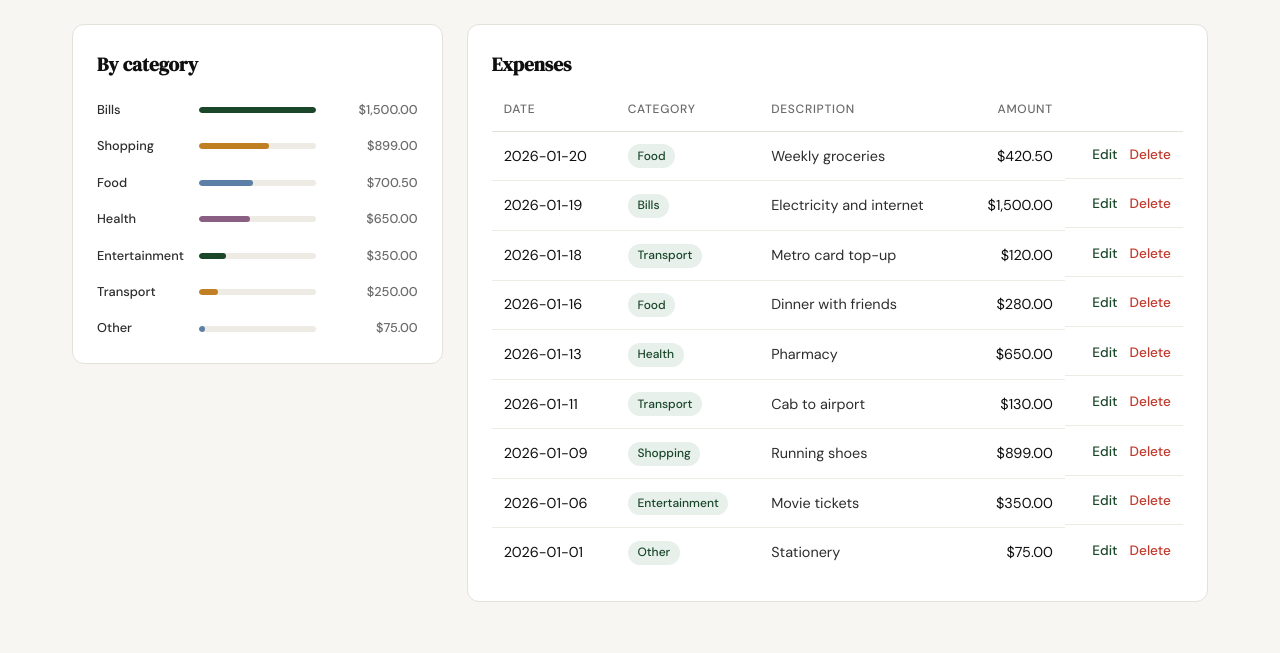
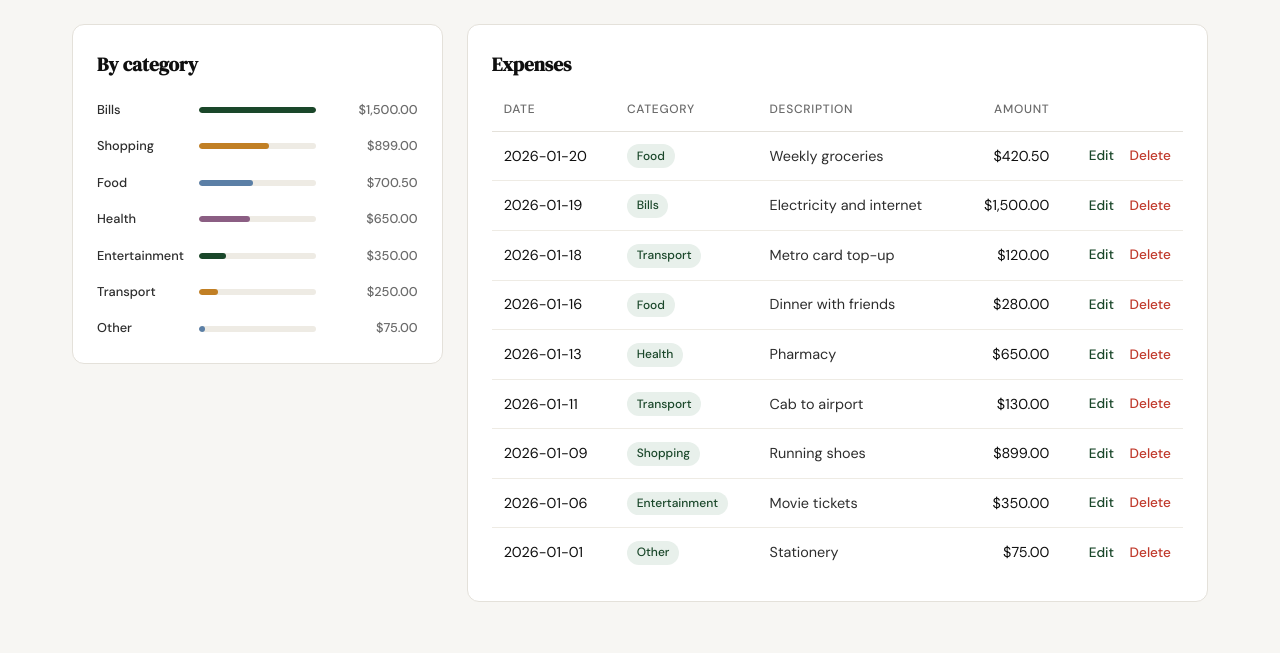
Before and after one commit to pchourasia1/PocketTracker, a Flask app: page /profile in a window 1280 px wide. Shown: the part 384-1037 px from the top of the page. Run offline with Flask 3, Linux system fonts and the light colour scheme; the visitor is signed in with stand-in values (Sample User, id 1); data comes from the database, SQL or seed files in the repository.

Commit message:
Add README with screenshots and fix dashboard layout bugs
- README covering features, setup, demo account, routes and schema
- Screenshots of landing, sign-up, dashboard, filters, add form and mobile
- Fix mobile dashboard overflowing the viewport
- Fix misaligned row borders in the expense table

Co-Authored-By: Claude Opus 5.5 <noreply@anthropic.com>

```diff
--- a/static/css/style.css
+++ b/static/css/style.css
@@ -591,6 +591,8 @@ a { color: inherit; text-decoration: none; }
     align-items: start;
 }
 
+.dash-grid > * { min-width: 0; }
+
 .panel-title {
     font-family: var(--font-display);
     font-size: 1.2rem;
@@ -644,14 +646,13 @@ a { color: inherit; text-decoration: none; }
 }
 
 .row-actions {
-    display: flex;
-    gap: 0.75rem;
-    justify-content: flex-end;
+    text-align: right;
+    white-space: nowrap;
     font-size: 0.85rem;
 }
 
 .row-actions a { color: var(--accent); font-weight: 500; }
-.row-actions form { display: inline; }
+.row-actions form { display: inline; margin-left: 0.75rem; }
 
 .link-danger {
     background: none;
```
Also changed, not shown: README.md (added), 6 other files.
